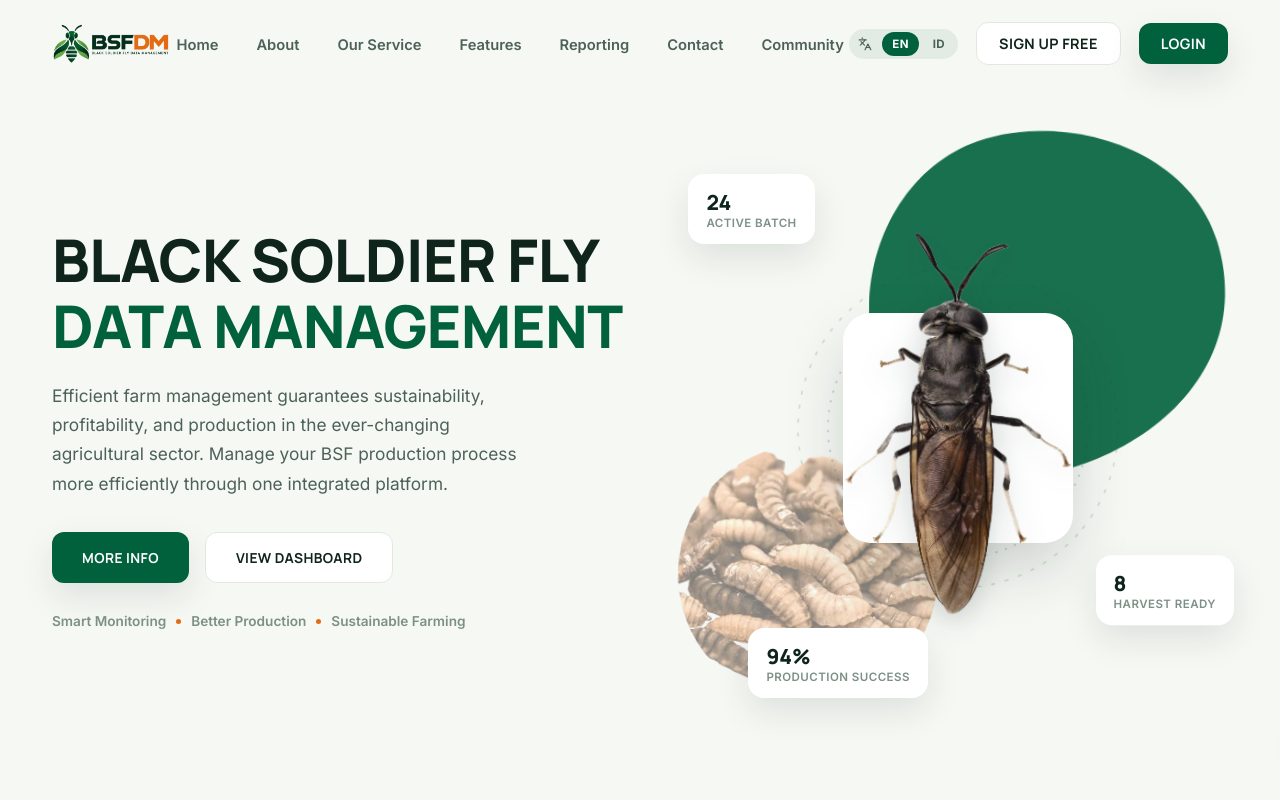
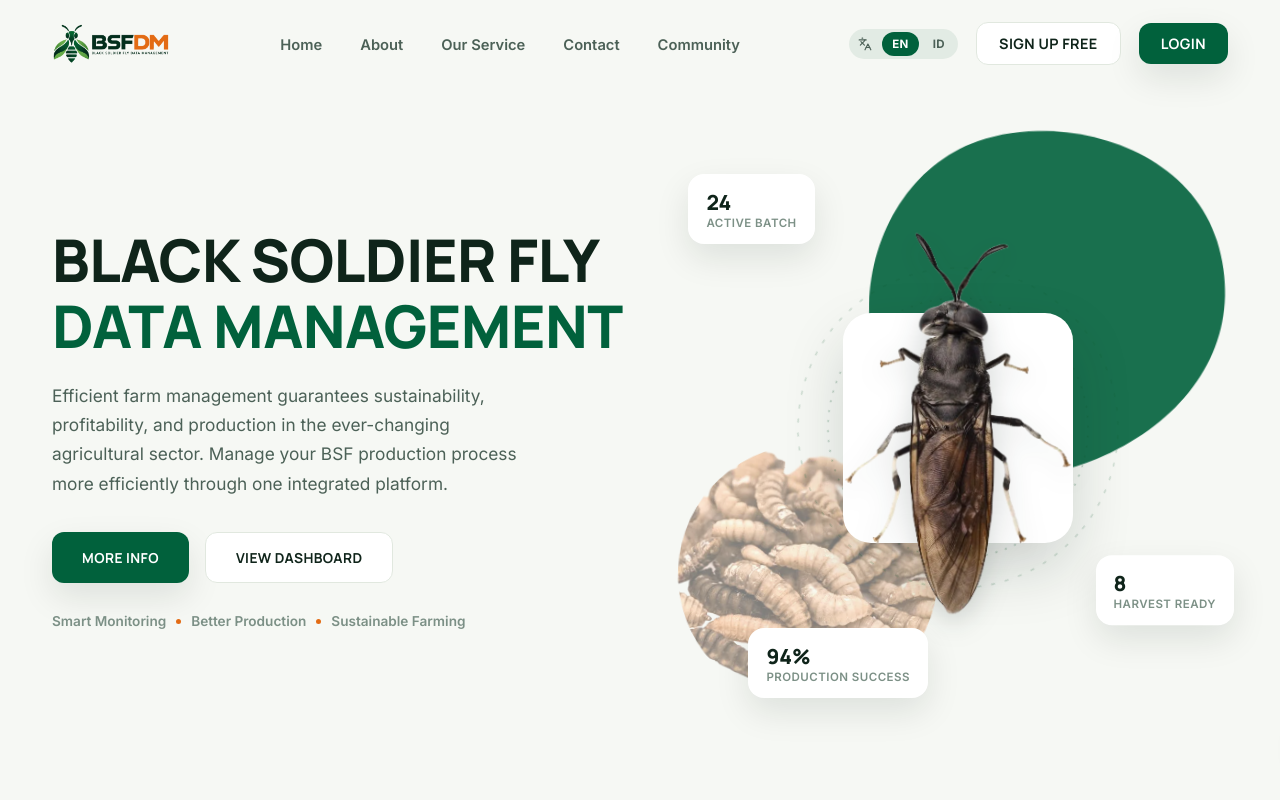
Before and after one commit to bonautama20/bsfdm, a React (Vite) app in the folder client/: page / in a window 1280 px wide. Shown: the top 800 px of the page. Built offline with nearby package versions, Linux system fonts and the light colour scheme; no server answers.

Commit message:
Hide Features and Reporting from the landing page navbar
The #features and #reporting page sections themselves stay untouched —
only the nav links (desktop + mobile menu, same navLinks array) are
commented out.

Co-Authored-By: Claude Sonnet 5 <noreply@anthropic.com>

```diff
--- a/client/src/pages/Landing.jsx
+++ b/client/src/pages/Landing.jsx
@@ -50,8 +50,8 @@ const navLinks = [
   { href: "#home", key: "landing.nav.home" },
   { href: "#about", key: "landing.nav.about" },
   { href: "#service", key: "landing.nav.service" },
-  { href: "#features", key: "landing.nav.features" },
-  { href: "#reporting", key: "landing.nav.reporting" },
+  // { href: "#features", key: "landing.nav.features" },
+  // { href: "#reporting", key: "landing.nav.reporting" },
   { href: "#contact", key: "landing.nav.contact" },
   { href: "#community", key: "landing.nav.community" },
 ];
```
